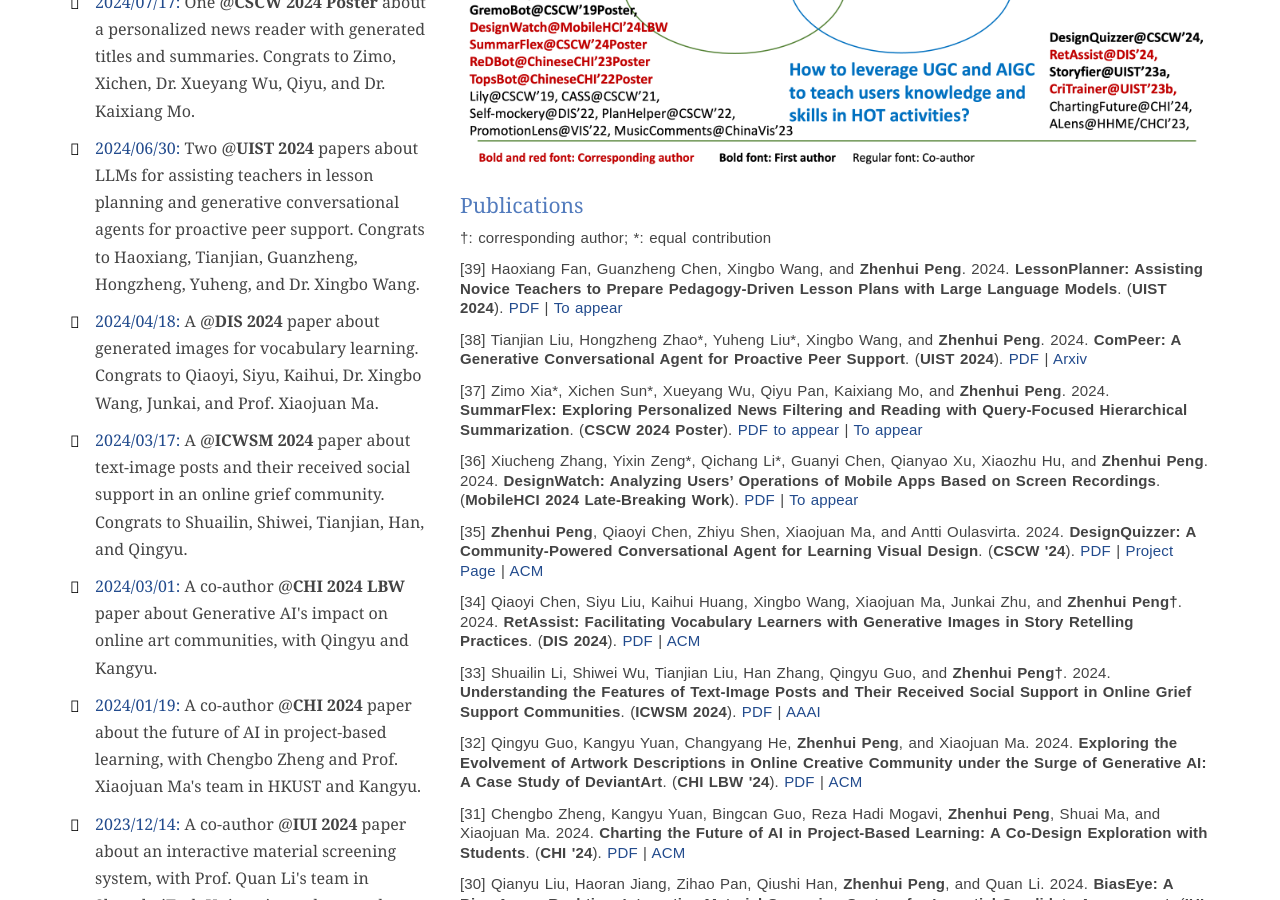
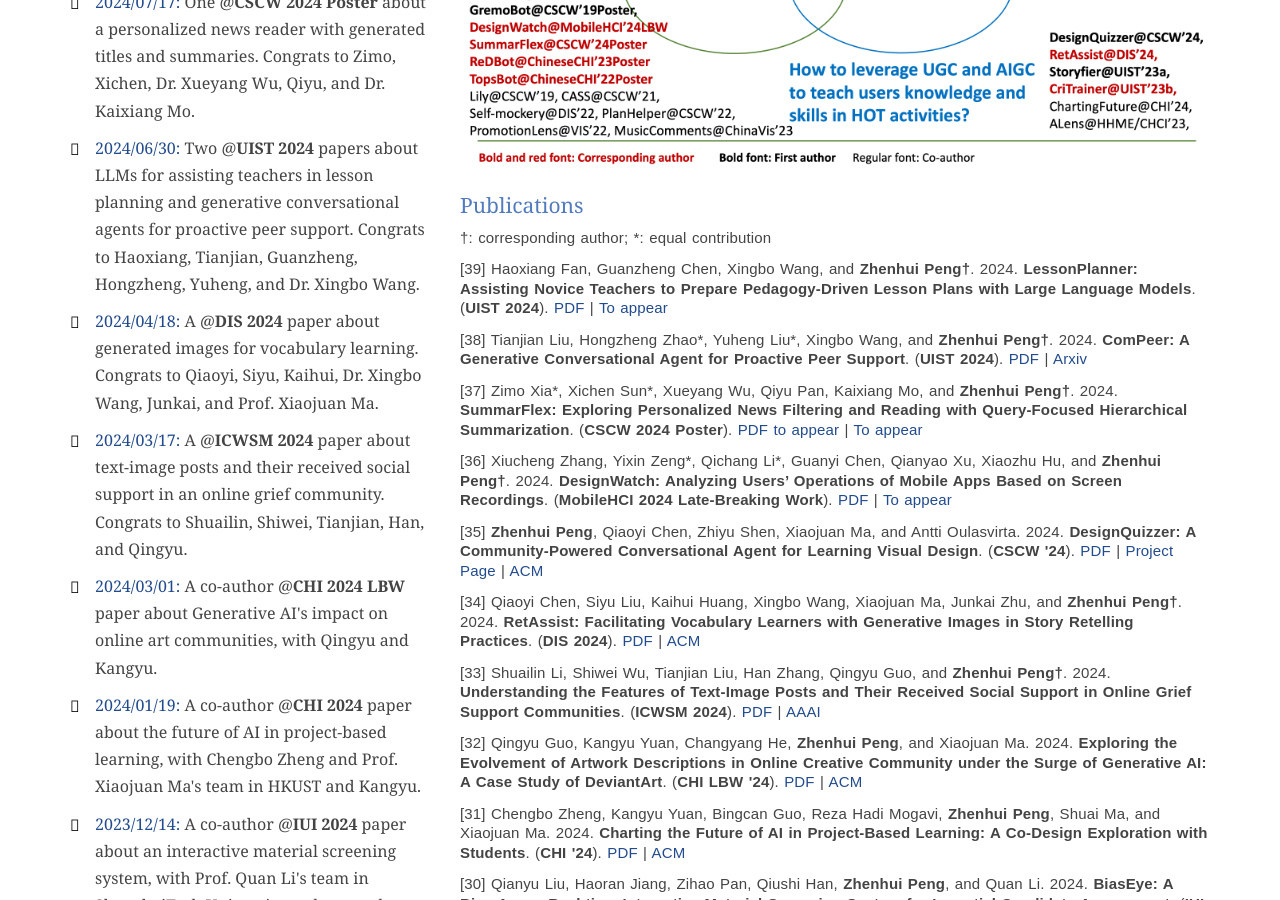
Before and after one commit to PenguinZhou/PenguinZhou.github.io, a Jekyll site: the page index.html, which Jekyll copies as it is, in a window 1280 px wide and 900 px high, scrolled down 804 px. Built offline with Jekyll 4.4.1, drawn with Linux system fonts in a browser that asks for light colours; some of the changed lines change nothing that is shown.

Commit message:
update notation

```diff
--- a/index.html
+++ b/index.html
@@ -276,7 +276,7 @@
                     <h3 class="widget-title">Publications</h3>
                     <p>&#8224;: corresponding author;	 *: equal contribution</p>
                     <div class="publication">
-                        <p>[39] Haoxiang Fan, Guanzheng Chen, Xingbo Wang, and <strong>Zhenhui Peng</strong>.
+                        <p>[39] Haoxiang Fan, Guanzheng Chen, Xingbo Wang, and <strong>Zhenhui Peng&#8224;</strong>.
                             2024. <strong>LessonPlanner: Assisting Novice Teachers to Prepare
                                 Pedagogy-Driven Lesson Plans with Large Language Models</strong>.
                             (<strong>UIST 2024</strong>).
@@ -284,7 +284,7 @@
                             <a href="https://dl.acm.org/doi/10.1145/3643834.3661581">To appear</a>
                         </p>
 
-                        <p>[38] Tianjian Liu, Hongzheng Zhao*, Yuheng Liu*, Xingbo Wang, and <strong>Zhenhui Peng</strong>.
+                        <p>[38] Tianjian Liu, Hongzheng Zhao*, Yuheng Liu*, Xingbo Wang, and <strong>Zhenhui Peng&#8224;</strong>.
                             2024. <strong>ComPeer: A Generative Conversational Agent
                                 for Proactive Peer Support</strong>.
                             (<strong>UIST 2024</strong>).
@@ -292,14 +292,14 @@
                             <a href="https://arxiv.org/abs/2407.18064">Arxiv</a>
                         </p>
 
-                        <p>[37] Zimo Xia*, Xichen Sun*, Xueyang Wu, Qiyu Pan, Kaixiang Mo, and <strong>Zhenhui Peng</strong>.
+                        <p>[37] Zimo Xia*, Xichen Sun*, Xueyang Wu, Qiyu Pan, Kaixiang Mo, and <strong>Zhenhui Peng&#8224;</strong>.
                             2024. <strong>SummarFlex: Exploring Personalized News Filtering and Reading with Query-Focused Hierarchical Summarization</strong>.
                             (<strong>CSCW 2024 Poster</strong>).
                             <a href="docs/dis24_retassist.pdf">PDF to appear</a> |
                             <a href="https://dl.acm.org/doi/10.1145/3643834.3661581">To appear</a>
                         </p>
 
-                        <p>[36] Xiucheng Zhang, Yixin Zeng*, Qichang Li*, Guanyi Chen, Qianyao Xu, Xiaozhu Hu, and <strong>Zhenhui Peng</strong>.
+                        <p>[36] Xiucheng Zhang, Yixin Zeng*, Qichang Li*, Guanyi Chen, Qianyao Xu, Xiaozhu Hu, and <strong>Zhenhui Peng&#8224;</strong>.
                             2024. <strong>DesignWatch: Analyzing Users’ Operations of Mobile Apps Based on Screen Recordings</strong>.
                             (<strong>MobileHCI 2024 Late-Breaking Work</strong>).
                             <a href="docs/mobilehc2024lbw.pdf">PDF</a> |
```
Also changed, not shown: 1 other file.
